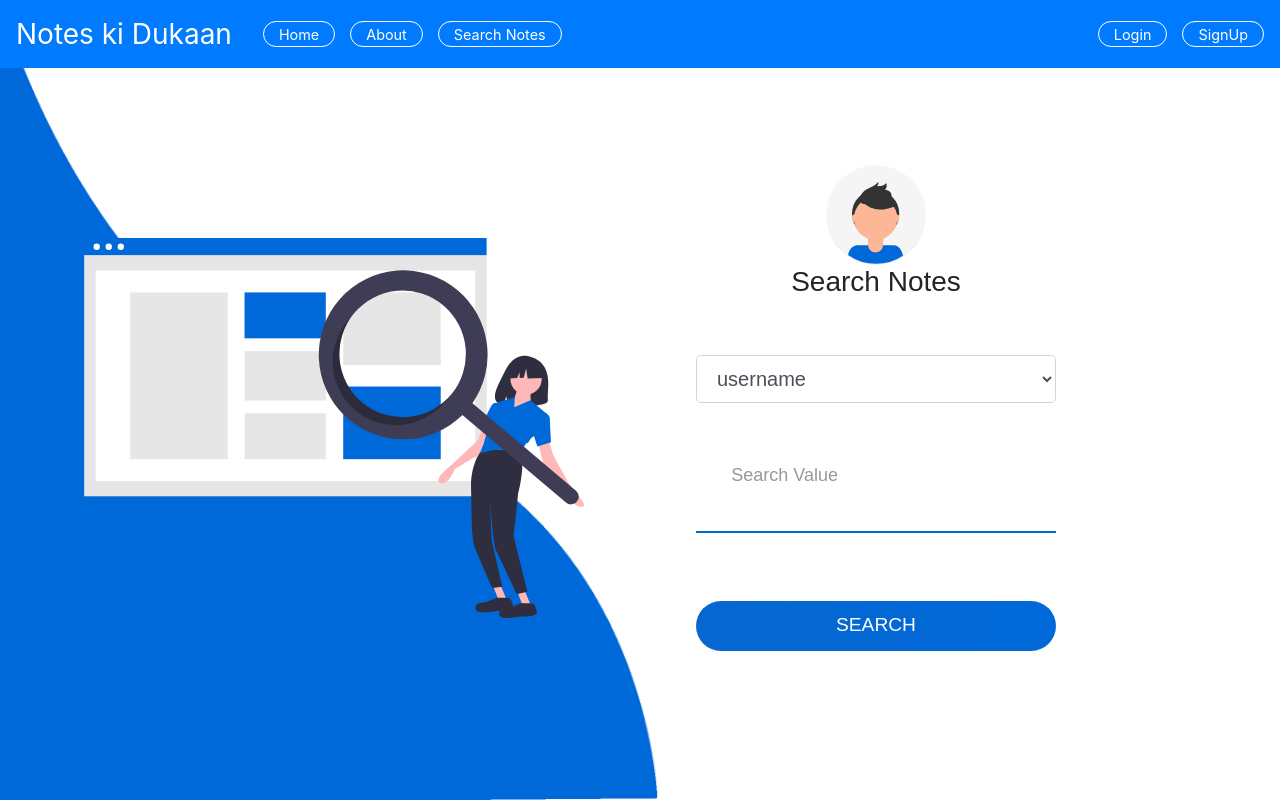
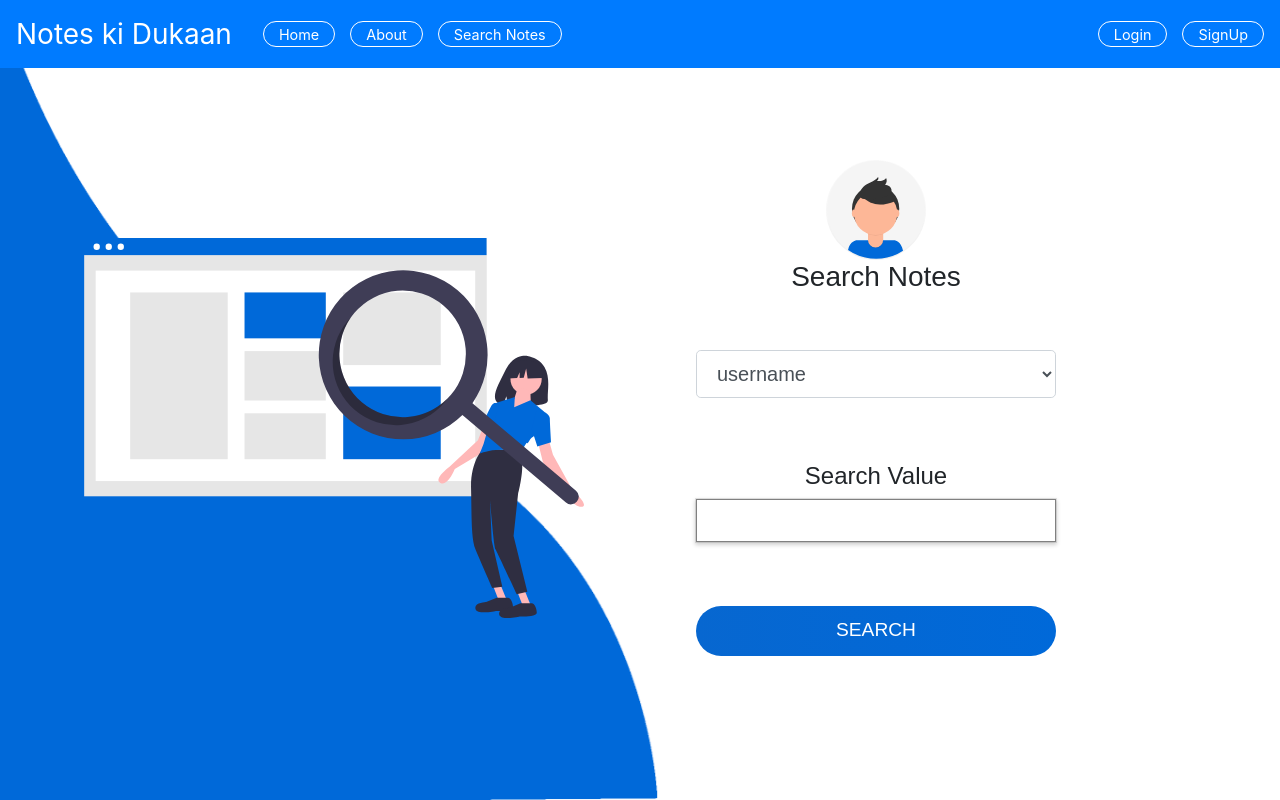
Before and after one commit to ashu2305/Nitkkr_notes-frontend, a React (Create React App) app: page /SearchNotes in a window 1280 px wide. Built offline with nearby package versions, Linux system fonts and the light colour scheme; the HTML template or start-up script is replaced by a standard one.

Commit message:
search box working fine

```diff
--- /dev/null
+++ b/src/pages/AutoCompleteText.css
@@ -0,0 +1,41 @@
+.AutoCompleteText {
+    width: 100%;
+    border: 1px solid gray;
+    box-shadow: 0 0 0 1px rgba(0,0,0,.1), 0 2px 4px 1px rgba(0,0,0,.18);
+    font-family: Arial, Helvetica, sans-serif;
+    font-size: 14px;
+    color: rgba(0,0,0,0,.73);
+}
+
+.AutoCompleteText input {
+    width: 100%;
+    border: none;
+    font-family: Arial, Helvetica, sans-serif;
+    font-size: 14px;
+    color: rgba(0,0,0,0,.73);
+    padding: 10px 5px;
+    box-sizing: border-box;
+    outline: none;
+}
+
+.AutoCompleteText ul {
+    list-style-type: none;
+    text-align: left;
+    margin: 0;
+    padding: 0;
+    border-top: 1px solid gray;
+}
+
+.AutoCompleteText ul::before {
+    content: "";
+}
+
+.AutoCompleteText li {
+    padding: 10px 5px;
+    cursor: pointer;
+}
+
+.AutoCompleteText li:hover {
+    text-decoration: underline;
+    background-color: rgba(128,128,128,.20);
+}
--- a/src/pages/SearchNote.jsx
+++ b/src/pages/SearchNote.jsx
@@ -15,6 +15,61 @@ import LoginMobile from '../images/search-bg.svg';
 import Wavebg from '../images/wave.png';
 
 import './pages.css';
+
+import './AutoCompleteText.css';
+import countries from './countries';
+
+class AutoCompleteText extends React.Component {
+    constructor(props){
+        super(props);
+        this.state = {
+            suggestions: [],
+            text: '',
+        };
+    }
+
+    onTextChanged = (e) => {
+        const {items} = this.props;
+        const value = e.target.value;
+        let suggestions = [];
+        if(value.length > 0){
+            const regex = new RegExp(`^${value}`,'i');
+            suggestions = items.sort().filter(v => regex.test(v));
+        }
+
+        this.setState(() => ({suggestions , text: value}));
+    }
+
+    suggestionSelected (value) {
+        this.setState(() => ({
+            text: value,
+            suggestions: [],
+        }))
+    }
+
+    renderSuggestions () {
+        const { suggestions } = this.state;
+        if(suggestions.length === 0){
+            return null;
+        }
+        return (
+            <ul>
+                {suggestions.map((item) => <li onClick={() => this.suggestionSelected(item)}>{item}</li>)}
+            </ul>
+        );
+    }
+
+    render () {
+        const {text} = this.state;
+        return (
+            <div>
+                <input value={text} onChange={this.onTextChanged} type="text" />
+                {this.renderSuggestions()}
+            </div>
+        )
+    }
+}
+
 const SearchNotes = () =>{
     const{ state, dispatch } = useContext(Store);
     const [data, setData] = useState({
@@ -114,21 +169,11 @@ const SearchNotes = () =>{
                                 <br />
                             </Form.Group>
 
-                        <div className="input-div pass focus">
-                            <div className="i">
-                                    <i className="fas fa-lock"></i>
+                            <h4>Search Value</h4>
+                            <div className="AutoCompleteText">
+                                    <AutoCompleteText items={countries}/>
                             </div>
-                            <div className="div">
-                                    <h4>Search Value</h4>
-                                    <input
-                                        type="text"
-                                        name='search'
-                                        onChange={handleChange}
-                                        required='required'
-                                        className="input"
-                                    />
-                            </div>
-                        </div>
+
                             <br></br><br></br>
 
                         {/* <a href="#">Forgot Password?</a> */}
--- /dev/null
+++ b/src/pages/countries.js
@@ -0,0 +1,249 @@
+export default `Afghanistan,AF
+Åland Islands,AX
+Albania,AL
+Algeria,DZ
+American Samoa,AS
+Andorra,AD
+Angola,AO
+Anguilla,AI
+Antarctica,AQ
+Antigua and Barbuda,AG
+Argentina,AR
+Armenia,AM
+Aruba,AW
+Australia,AU
+Austria,AT
+Azerbaijan,AZ
+Bahamas,BS
+Bahrain,BH
+Bangladesh,BD
+Barbados,BB
+Belarus,BY
+Belgium,BE
+Belize,BZ
+Benin,BJ
+Bermuda,BM
+Bhutan,BT
+"Bolivia, Plurinational State of",BO
+"Bonaire, Sint Eustatius and Saba",BQ
+Bosnia and Herzegovina,BA
+Botswana,BW
+Bouvet Island,BV
+Brazil,BR
+British Indian Ocean Territory,IO
+Brunei Darussalam,BN
+Bulgaria,BG
+Burkina Faso,BF
+Burundi,BI
+Cambodia,KH
+Cameroon,CM
+Canada,CA
+Cape Verde,CV
+Cayman Islands,KY
+Central African Republic,CF
+Chad,TD
+Chile,CL
+China,CN
+Christmas Island,CX
+Cocos (Keeling) Islands,CC
+Colombia,CO
+Comoros,KM
+Congo,CG
+"Congo, the Democratic Republic of the",CD
+Cook Islands,CK
+Costa Rica,CR
+Côte d'Ivoire,CI
+Croatia,HR
+Cuba,CU
+Curaçao,CW
+Cyprus,CY
+Czech Republic,CZ
+Denmark,DK
+Djibouti,DJ
+Dominica,DM
+Dominican Republic,DO
+Ecuador,EC
+Egypt,EG
+El Salvador,SV
+Equatorial Guinea,GQ
+Eritrea,ER
+Estonia,EE
+Ethiopia,ET
+Falkland Islands (Malvinas),FK
+Faroe Islands,FO
+Fiji,FJ
+Finland,FI
+France,FR
+French Guiana,GF
+French Polynesia,PF
+French Southern Territories,TF
+Gabon,GA
+Gambia,GM
+Georgia,GE
+Germany,DE
+Ghana,GH
+Gibraltar,GI
+Greece,GR
+Greenland,GL
+Grenada,GD
+Guadeloupe,GP
+Guam,GU
+Guatemala,GT
+Guernsey,GG
+Guinea,GN
+Guinea-Bissau,GW
+Guyana,GY
+Haiti,HT
+Heard Island and McDonald Islands,HM
+Holy See (Vatican City State),VA
+Honduras,HN
+Hong Kong,HK
+Hungary,HU
+Iceland,IS
+India,IN
+Indonesia,ID
+"Iran, Islamic Republic of",IR
+Iraq,IQ
+Ireland,IE
+Isle of Man,IM
+Israel,IL
+Italy,IT
+Jamaica,JM
+Japan,JP
+Jersey,JE
+Jordan,JO
+Kazakhstan,KZ
+Kenya,KE
+Kiribati,KI
+"Korea, Democratic People's Republic of",KP
+"Korea, Republic of",KR
+Kuwait,KW
+Kyrgyzstan,KG
+Lao People's Democratic Republic,LA
+Latvia,LV
+Lebanon,LB
+Lesotho,LS
+Liberia,LR
+Libya,LY
+Liechtenstein,LI
+Lithuania,LT
+Luxembourg,LU
+Macao,MO
+"Macedonia, the Former Yugoslav Republic of",MK
+Madagascar,MG
+Malawi,MW
+Malaysia,MY
+Maldives,MV
+Mali,ML
+Malta,MT
+Marshall Islands,MH
+Martinique,MQ
+Mauritania,MR
+Mauritius,MU
+Mayotte,YT
+Mexico,MX
+"Micronesia, Federated States of",FM
+"Moldova, Republic of",MD
+Monaco,MC
+Mongolia,MN
+Montenegro,ME
+Montserrat,MS
+Morocco,MA
+Mozambique,MZ
+Myanmar,MM
+Namibia,NA
+Nauru,NR
+Nepal,NP
+Netherlands,NL
+New Caledonia,NC
+New Zealand,NZ
+Nicaragua,NI
+Niger,NE
+Nigeria,NG
+Niue,NU
+Norfolk Island,NF
+Northern Mariana Islands,MP
+Norway,NO
+Oman,OM
+Pakistan,PK
+Palau,PW
+"Palestine, State of",PS
+Panama,PA
+Papua New Guinea,PG
+Paraguay,PY
+Peru,PE
+Philippines,PH
+Pitcairn,PN
+Poland,PL
+Portugal,PT
+Puerto Rico,PR
+Qatar,QA
+Réunion,RE
+Romania,RO
+Russian Federation,RU
+Rwanda,RW
+Saint Barthélemy,BL
+"Saint Helena, Ascension and Tristan da Cunha",SH
+Saint Kitts and Nevis,KN
+Saint Lucia,LC
+Saint Martin (French part),MF
+Saint Pierre and Miquelon,PM
+Saint Vincent and the Grenadines,VC
+Samoa,WS
+San Marino,SM
+Sao Tome and Principe,ST
+Saudi Arabia,SA
+Senegal,SN
+Serbia,RS
+Seychelles,SC
+Sierra Leone,SL
+Singapore,SG
+Sint Maarten (Dutch part),SX
+Slovakia,SK
+Slovenia,SI
+Solomon Islands,SB
+Somalia,SO
+South Africa,ZA
+South Georgia and the South Sandwich Islands,GS
+South Sudan,SS
+Spain,ES
+Sri Lanka,LK
+Sudan,SD
+Suriname,SR
+Svalbard and Jan Mayen,SJ
+Swaziland,SZ
+Sweden,SE
+Switzerland,CH
+Syrian Arab Republic,SY
+"Taiwan, Province of China",TW
+Tajikistan,TJ
+"Tanzania, United Republic of",TZ
+Thailand,TH
+Timor-Leste,TL
+Togo,TG
+Tokelau,TK
+Tonga,TO
+Trinidad and Tobago,TT
+Tunisia,TN
+Turkey,TR
+Turkmenistan,TM
+Turks and Caicos Islands,TC
+Tuvalu,TV
+Uganda,UG
+Ukraine,UA
+United Arab Emirates,AE
+United Kingdom,GB
+United States,US
+United States Minor Outlying Islands,UM
+Uruguay,UY
+Uzbekistan,UZ
+Vanuatu,VU
+"Venezuela, Bolivarian Republic of",VE
+Viet Nam,VN
+"Virgin Islands, British",VG
+"Virgin Islands, U.S.",VI
+Wallis and Futuna,WF
+Western Sahara,EH
+Yemen,YE
+Zambia,ZM
+Zimbabwe,ZW`.split('\n');
```
